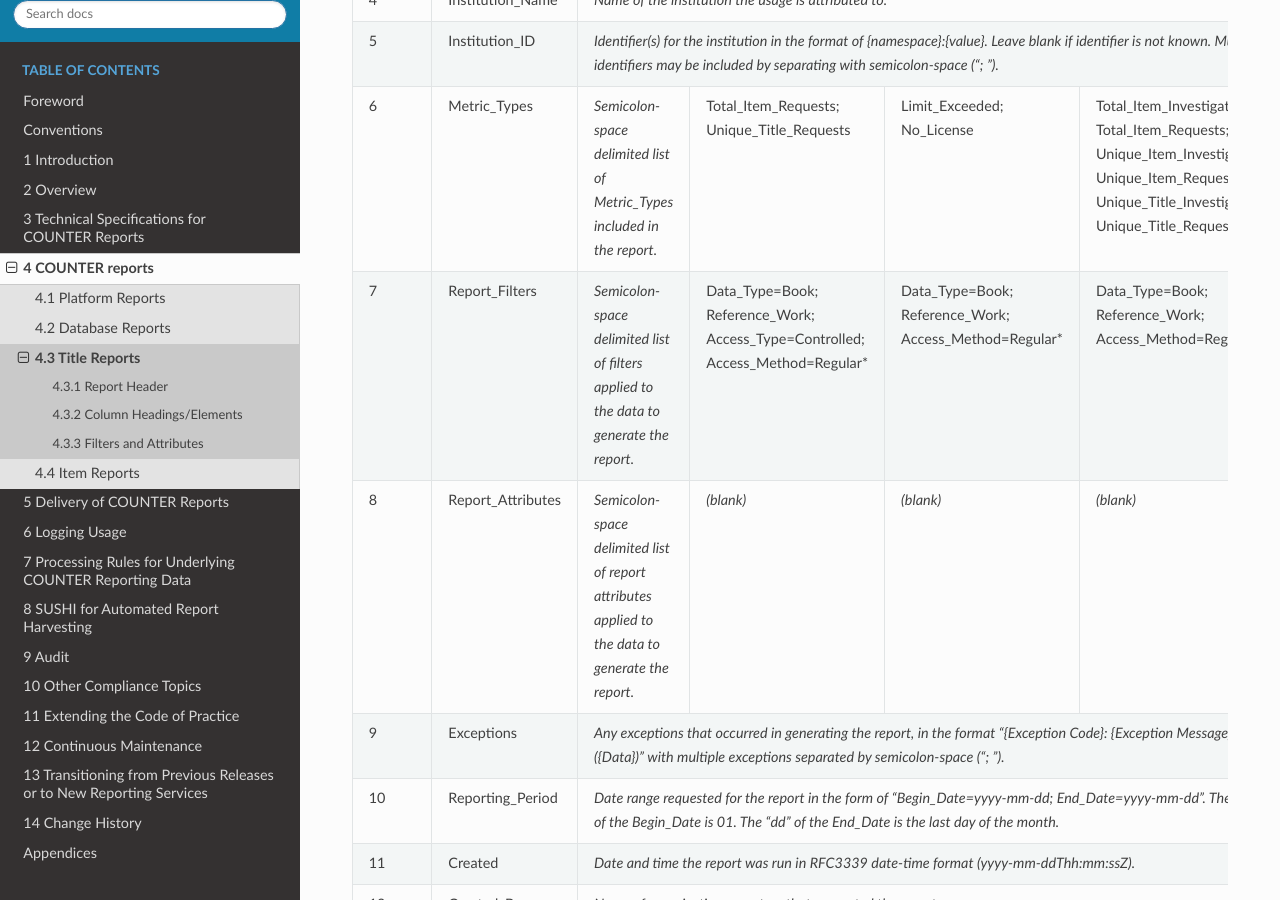
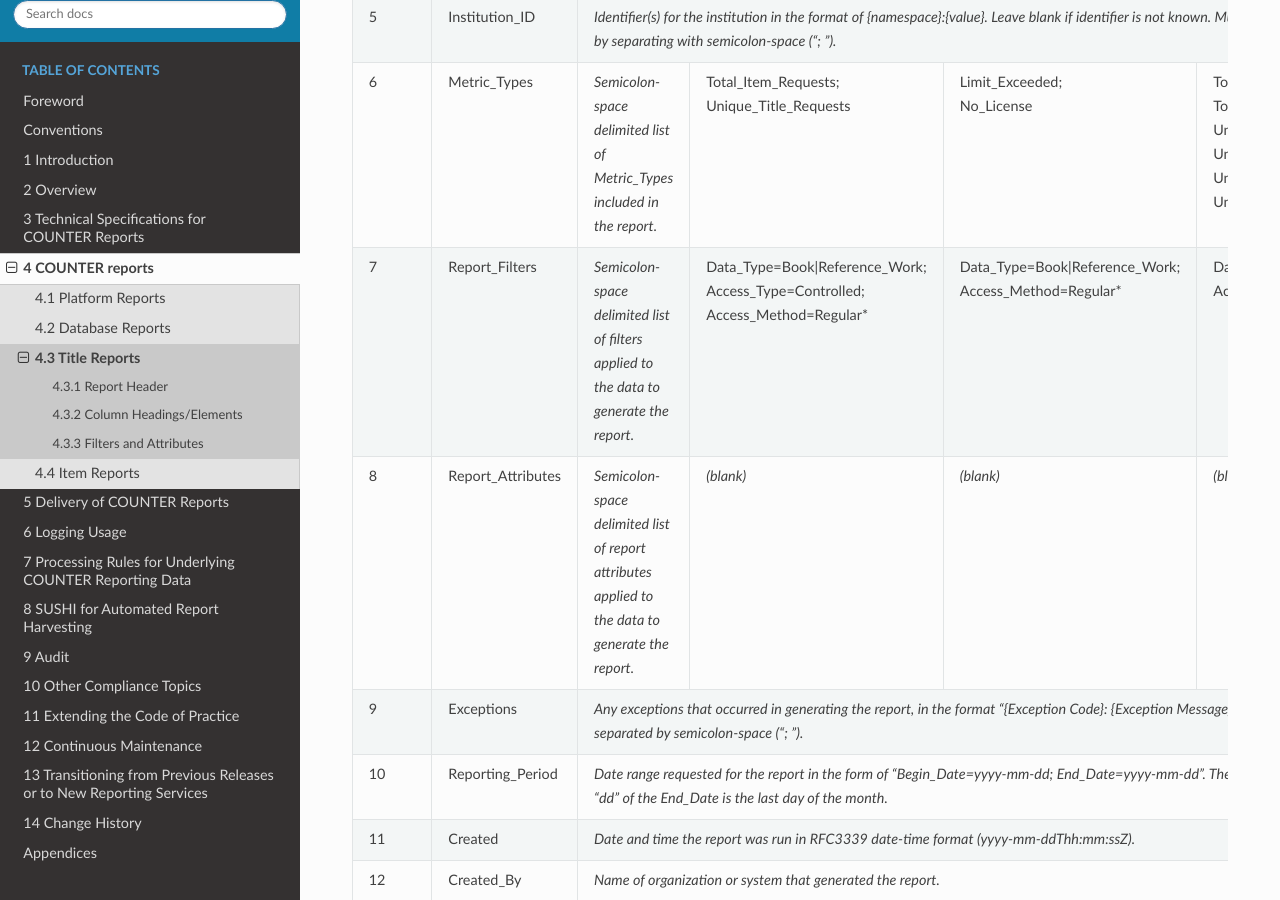
Before and after one commit to Project-Counter/cop5, a Sphinx documentation site: the page built from source/04-reports/03-title-reports.rst, in a window 1280 px wide and 900 px high, scrolled down 2035 px. Built offline with Sphinx 7.4.7 and the Read the Docs theme 2.0.0, drawn with Linux system fonts in a browser that asks for light colours.

Commit message:
Revert wrong filter format changes

```diff
--- a/source/04-reports/03-title-reports.rst
+++ b/source/04-reports/03-title-reports.rst
@@ -156,12 +156,12 @@
    * - 7
      - Report_Filters
      - *Semicolon-space delimited list of filters applied to the data to generate the report.*
-     - Data_Type=Book; Reference_Work;\ |br|\ |lb|
+     - Data_Type=Book|Reference_Work;\ |br|\ |lb|
        Access_Type=Controlled;\ |br|\ |lb|
        Access_Method=Regular*
-     - Data_Type=Book; Reference_Work;\ |br|\ |lb|
+     - Data_Type=Book|Reference_Work;\ |br|\ |lb|
        Access_Method=Regular*
-     - Data_Type=Book; Reference_Work;\ |br|\ |lb|
+     - Data_Type=Book|Reference_Work;\ |br|\ |lb|
        Access_Method=Regular*
 
    * - 8
```
